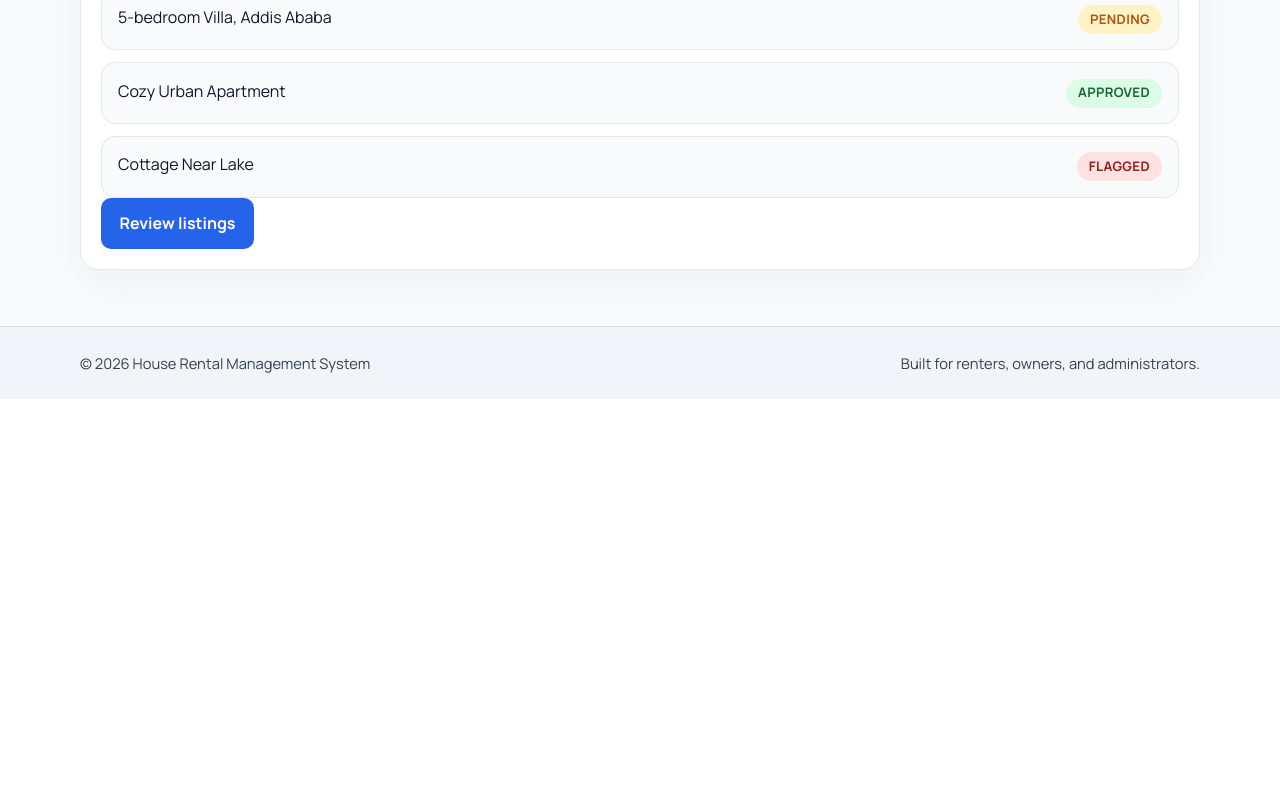
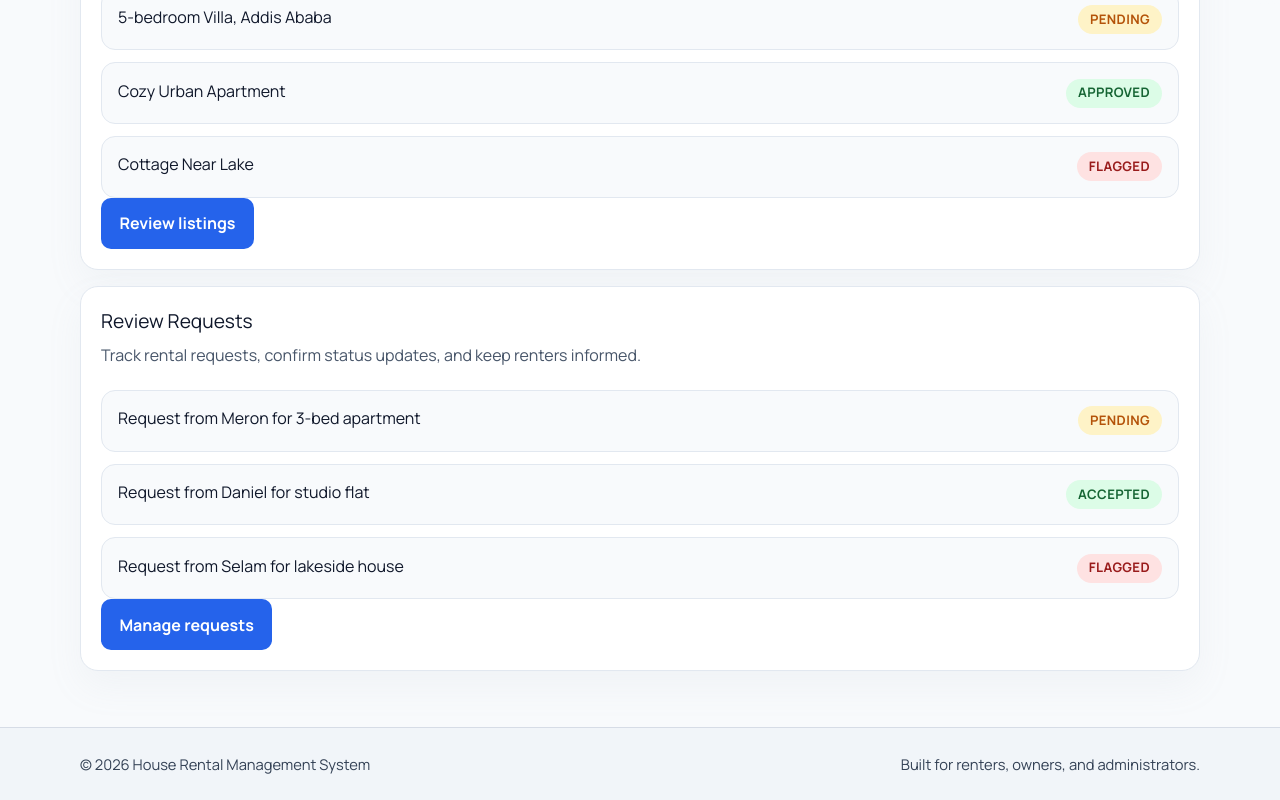
Before and after one commit to samuelabera21/House-Rental-System, a Next.js app: page /admin in a window 1280 px wide. Shown: the part 883-1683 px from the top of the page. Before the commit the page ends 1282 px from the top, so only its background shows below. Built offline with nearby package versions, Linux system fonts and the light colour scheme.

Commit message:
HS-47: Create admin page — initial work

```diff
--- a/app/admin/page.js
+++ b/app/admin/page.js
@@ -74,6 +74,27 @@ export default function AdminPage() {
                         </ul>
                         <button className="admin-action-btn">Review listings</button>
                     </section>
+                    <section className="admin-card">
+                        <div className="admin-card-header">
+                            <h3>Review Requests</h3>
+                            <p>Track rental requests, confirm status updates, and keep renters informed.</p>
+                        </div>
+                        <ul className="admin-list">
+                            <li>
+                                <span>Request from Meron for 3-bed apartment</span>
+                                <span className="admin-status admin-status-pending">Pending</span>
+                            </li>
+                            <li>
+                                <span>Request from Daniel for studio flat</span>
+                                <span className="admin-status admin-status-approved">Accepted</span>
+                            </li>
+                            <li>
+                                <span>Request from Selam for lakeside house</span>
+                                <span className="admin-status admin-status-flagged">Flagged</span>
+                            </li>
+                        </ul>
+                        <button className="admin-action-btn">Manage requests</button>
+                    </section>
                 </div>
             </div>
         </section>
```
